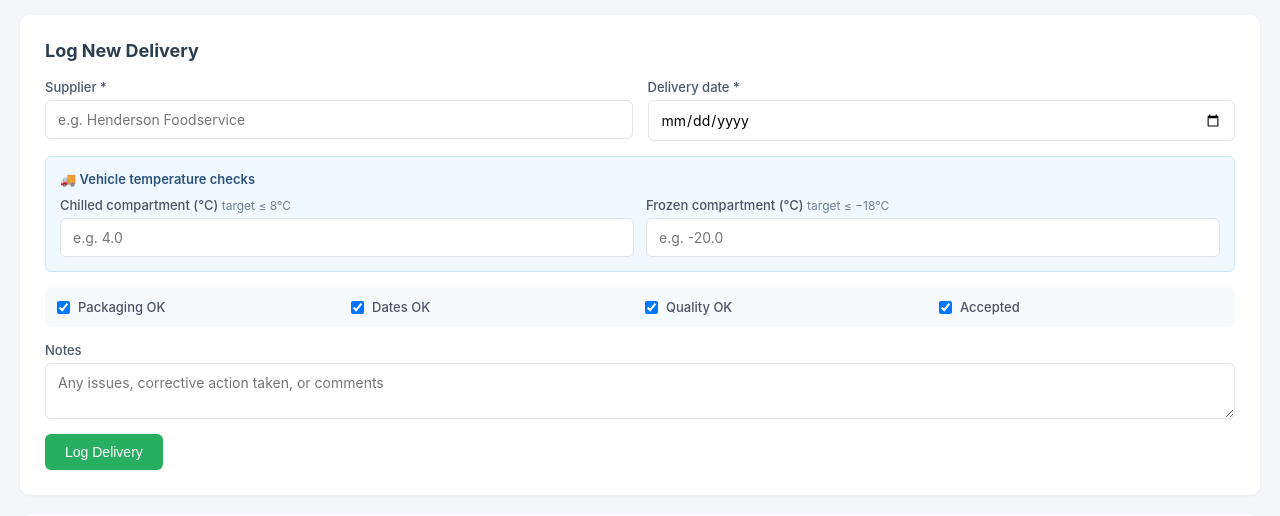
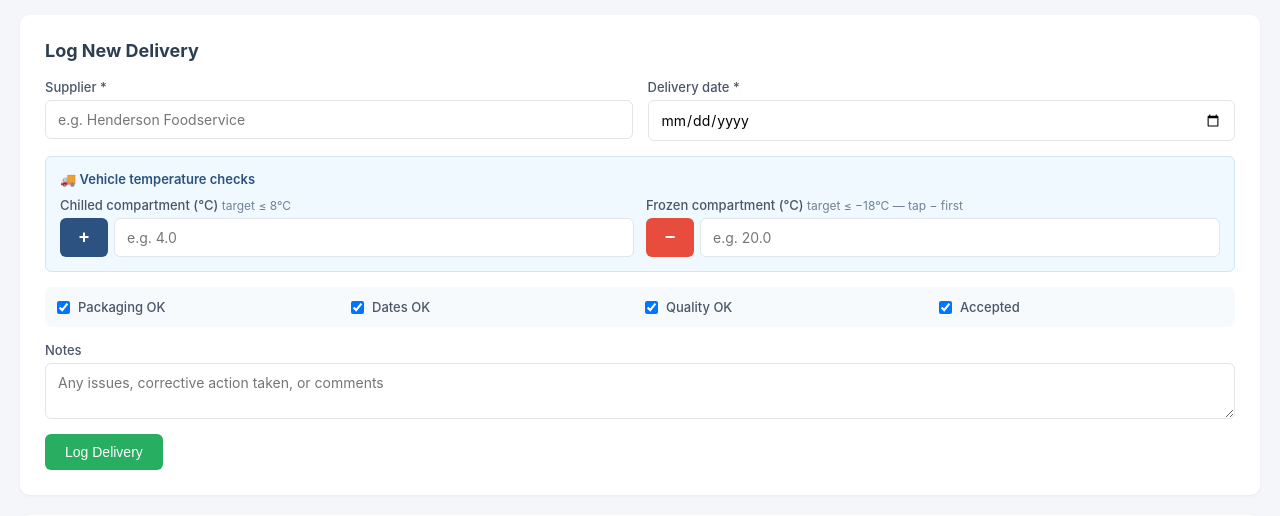
Before and after one commit to cryptoirish/kitchen-inventory-clean, a Flask app: page /haccp/deliveries in a window 1280 px wide. Shown: the part 201-717 px from the top of the page. Run offline with Flask 3, Linux system fonts and the light colour scheme; the visitor is signed in with stand-in values (Sample User, id 1); data that the repository does not hold is empty; some libraries are stand-ins or nearby versions.

Commit message:
Enhance temperature input fields with sign toggles
Added sign toggle buttons for temperature inputs and updated form submission logic to apply signs correctly.

```diff
--- a/templates/haccp_deliveries.html
+++ b/templates/haccp_deliveries.html
@@ -57,6 +57,11 @@
         .temp-section-title { font-weight: 600; font-size: 13px; margin-bottom: 10px; color: #2c5282; }
         .temp-inputs { display: grid; grid-template-columns: 1fr 1fr; gap: 12px; }
         .row-actions { display: flex; gap: 6px; }
+        .temp-input-group { display: flex; gap: 6px; align-items: stretch; }
+        .temp-input-group input { flex: 1; min-width: 0; }
+        .sign-toggle { background: #2c5282; color: #fff; border: none; border-radius: 6px; padding: 0 14px; font-size: 18px; font-weight: 700; cursor: pointer; min-width: 48px; flex-shrink: 0; }
+        .sign-toggle.negative { background: #e74c3c; }
+        .sign-toggle:active { opacity: 0.8; }
         .modal-overlay { display: none; position: fixed; top: 0; left: 0; right: 0; bottom: 0; background: rgba(0,0,0,0.5); z-index: 1000; align-items: center; justify-content: center; padding: 20px; }
         .modal-overlay.active { display: flex; }
         .modal { background: #fff; border-radius: 10px; padding: 25px; max-width: 600px; width: 100%; max-height: 90vh; overflow-y: auto; }
@@ -121,11 +126,17 @@
                         <div class="temp-inputs">
                             <div class="form-group">
                                 <label>Chilled compartment (°C) <span class="help-text">target ≤ 8°C</span></label>
-                                <input type="text" inputmode="decimal" name="chilled_temp" pattern="-?[0-9]*\.?[0-9]+" placeholder="e.g. 4.0">
+                                <div class="temp-input-group">
+                                    <button type="button" class="sign-toggle" data-target="new_chilled" data-sign="+">+</button>
+                                    <input type="number" inputmode="decimal" name="chilled_temp" id="new_chilled" step="0.1" min="0" placeholder="e.g. 4.0">
+                                </div>
                             </div>
                             <div class="form-group">
-                                <label>Frozen compartment (°C) <span class="help-text">target ≤ −18°C</span></label>
-                                <input type="text" inputmode="decimal" name="frozen_temp" pattern="-?[0-9]*\.?[0-9]+" placeholder="e.g. -20.0">
+                                <label>Frozen compartment (°C) <span class="help-text">target ≤ −18°C — tap − first</span></label>
+                                <div class="temp-input-group">
+                                    <button type="button" class="sign-toggle negative" data-target="new_frozen" data-sign="-">−</button>
+                                    <input type="number" inputmode="decimal" name="frozen_temp" id="new_frozen" step="0.1" min="0" placeholder="e.g. 20.0">
+                                </div>
                             </div>
                         </div>
                     </div>
@@ -141,7 +152,7 @@
                         <textarea name="notes" rows="2" placeholder="Any issues, corrective action taken, or comments"></textarea>
                     </div>
                 </div>
-                <button type="submit" class="btn" style="margin-top: 15px;">Log Delivery</button>
+                <button type="submit" class="btn" style="margin-top: 15px;" onclick="applySigns(this.form)">Log Delivery</button>
             </form>
         </div>
 
@@ -211,11 +222,17 @@
                         <div class="temp-inputs">
                             <div class="form-group">
                                 <label>Chilled compartment (°C) <span class="help-text">target ≤ 8°C</span></label>
-                                <input type="text" inputmode="decimal" name="chilled_temp" id="ed_chilled" pattern="-?[0-9]*\.?[0-9]+">
+                                <div class="temp-input-group">
+                                    <button type="button" class="sign-toggle" data-target="ed_chilled" data-sign="+">+</button>
+                                    <input type="number" inputmode="decimal" name="chilled_temp" id="ed_chilled" step="0.1" min="0">
+                                </div>
                             </div>
                             <div class="form-group">
                                 <label>Frozen compartment (°C) <span class="help-text">target ≤ −18°C</span></label>
-                                <input type="text" inputmode="decimal" name="frozen_temp" id="ed_frozen" pattern="-?[0-9]*\.?[0-9]+">
+                                <div class="temp-input-group">
+                                    <button type="button" class="sign-toggle" data-target="ed_frozen" data-sign="+">+</button>
+                                    <input type="number" inputmode="decimal" name="frozen_temp" id="ed_frozen" step="0.1" min="0">
+                                </div>
                             </div>
                         </div>
                     </div>
@@ -233,7 +250,7 @@
                 </div>
                 <div class="modal-actions">
                     <button type="button" class="btn btn-secondary" onclick="closeModal('editDeliveryModal')">Cancel</button>
-                    <button type="submit" class="btn">Save Changes</button>
+                    <button type="submit" class="btn" onclick="applySigns(this.form)">Save Changes</button>
                 </div>
             </form>
         </div>
@@ -242,12 +259,51 @@
     <script>
         function toggleMenu() { document.getElementById('mobileMenu').classList.toggle('active'); }
         function closeModal(id) { document.getElementById(id).classList.remove('active'); }
+
+        // Sign toggle logic
+        document.querySelectorAll('.sign-toggle').forEach(btn => {
+            btn.addEventListener('click', function() {
+                const isNeg = this.dataset.sign === '-';
+                this.dataset.sign = isNeg ? '+' : '-';
+                this.textContent = isNeg ? '+' : '−';
+                this.classList.toggle('negative');
+            });
+        });
+
+        // Apply the sign to the input value on submit
+        function applySigns(form) {
+            form.querySelectorAll('.sign-toggle').forEach(btn => {
+                const input = document.getElementById(btn.dataset.target);
+                if (input && input.value && btn.dataset.sign === '-') {
+                    const v = parseFloat(input.value);
+                    if (!isNaN(v) && v > 0) input.value = -v;
+                }
+            });
+            return true;
+        }
+
+        function setSignToggle(targetId, value) {
+            const btn = document.querySelector('.sign-toggle[data-target="' + targetId + '"]');
+            if (!btn) return;
+            if (value !== null && value < 0) {
+                btn.dataset.sign = '-';
+                btn.textContent = '−';
+                btn.classList.add('negative');
+            } else {
+                btn.dataset.sign = '+';
+                btn.textContent = '+';
+                btn.classList.remove('negative');
+            }
+        }
+
         function openEditDelivery(id, supplier, date, chilled, frozen, pack, dates, quality, accepted, notes) {
             document.getElementById('editDeliveryForm').action = '/haccp/deliveries/edit/' + id;
             document.getElementById('ed_supplier').value = supplier;
             document.getElementById('ed_date').value = date;
-            document.getElementById('ed_chilled').value = chilled === null ? '' : chilled;
-            document.getElementById('ed_frozen').value = frozen === null ? '' : frozen;
+            document.getElementById('ed_chilled').value = chilled === null ? '' : Math.abs(chilled);
+            document.getElementById('ed_frozen').value = frozen === null ? '' : Math.abs(frozen);
+            setSignToggle('ed_chilled', chilled);
+            setSignToggle('ed_frozen', frozen);
             document.getElementById('ed_pack').checked = pack;
             document.getElementById('ed_dates').checked = dates;
             document.getElementById('ed_qual').checked = quality;
@@ -255,6 +311,7 @@
             document.getElementById('ed_notes').value = notes;
             document.getElementById('editDeliveryModal').classList.add('active');
         }
+
         document.querySelectorAll('.modal-overlay').forEach(m => {
             m.addEventListener('click', e => { if (e.target === m) m.classList.remove('active'); });
         });
```
